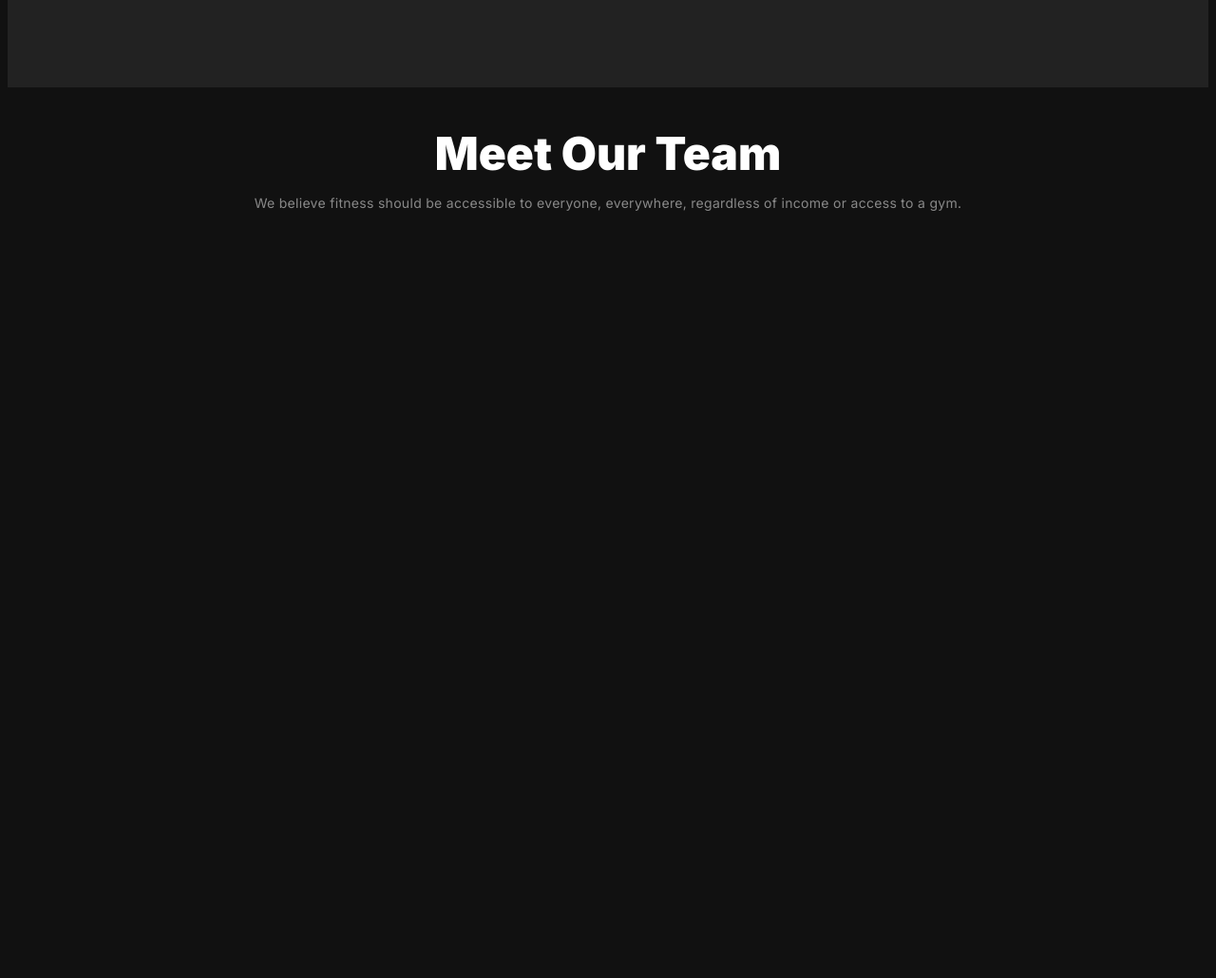
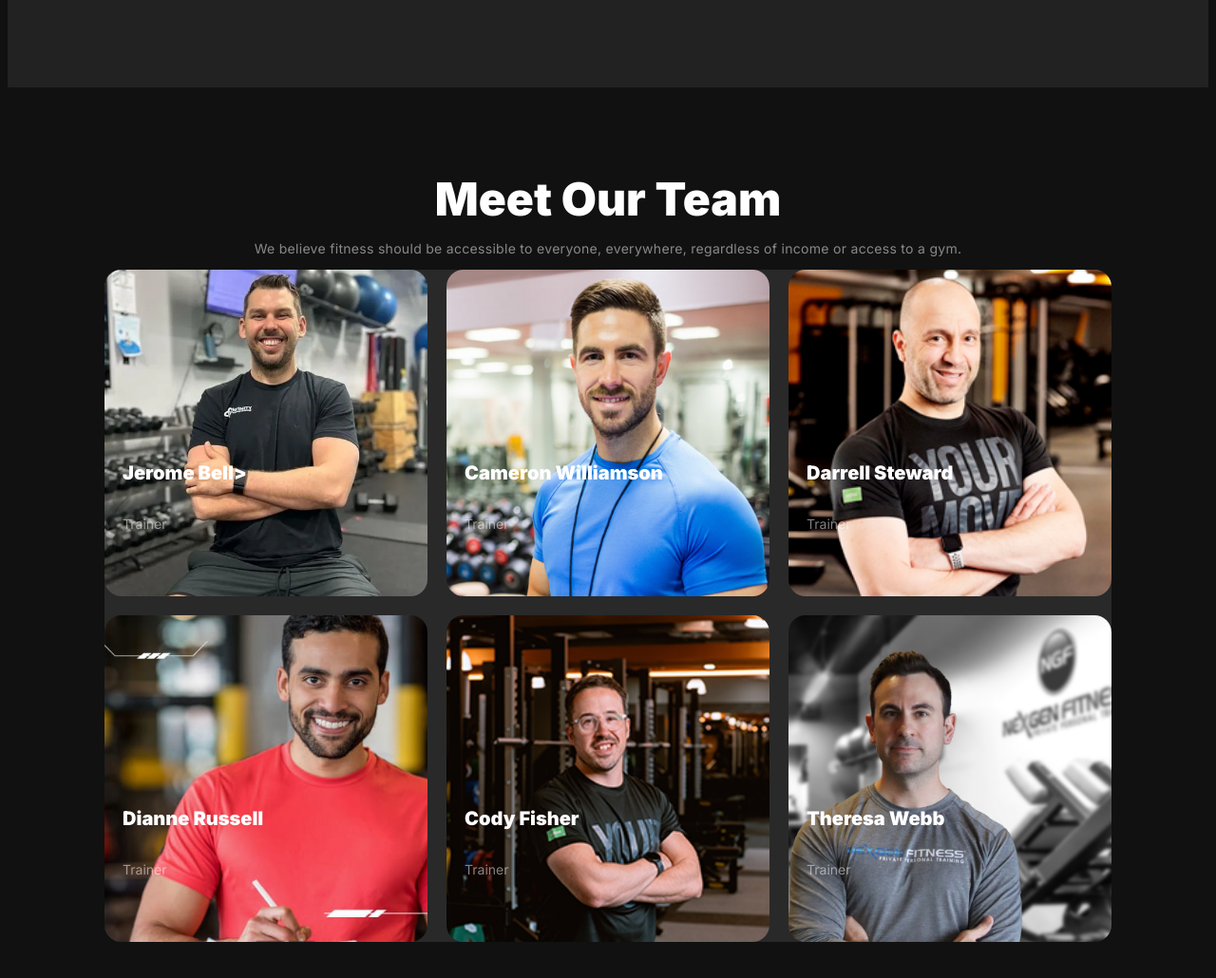
Before and after one commit to Parthaprotimdev/programminghero-assignment-two-B10, a plain HTML site: page index.html in a window 1280 px wide. Shown: the part 2508-3538 px from the top of the page at 95% size. Before the commit the page ends 2744 px from the top, so only its background shows below. Drawn offline with Linux system fonts and the light colour scheme.

Commit message:
meet team

```diff
--- a/index.html
+++ b/index.html
@@ -158,7 +158,7 @@
         </div>
       </section>
       <!-- ====================================== -->
-      <section>
+      <section class="our-team">
         <div>
           <h2 class="team-title text-1">Meet Our Team</h2>
           <p class="team-details text-2">
@@ -166,7 +166,50 @@
             regardless of income or access to a gym.
           </p>
         </div>
-        <div></div>
+        <div class="team text-1">
+          <div class="trainer-1">
+            <img class="trainer-img" src="./images/trainer1.png" alt="">
+            <div class="trainer-details">
+              <h4 class="name">Jerome Bell>
+              <h6 class="post">Trainer</h6>
+            </div>
+          </div>
+          <div class="trainer-1">
+            <img class="trainer-img" src="./images/trainer2.png" alt="">
+            <div class="trainer-details">
+              <h4 class="name">Cameron Williamson
+              <h6 class="post">Trainer</h6>
+            </div>
+          </div>
+          <div class="trainer-1">
+            <img class="trainer-img" src="./images/trainer3.png" alt="">
+            <div class="trainer-details">
+              <h4 class="name">Darrell Steward
+              <h6 class="post">Trainer</h6>
+            </div>
+          </div>
+          <div class="trainer-1">
+            <img class="trainer-img" src="./images/trainer4.png" alt="">
+            <div class="trainer-details">
+              <h4 class="name">Dianne Russell
+              <h6 class="post">Trainer</h6>
+            </div>
+          </div>
+          <div class="trainer-1">
+            <img class="trainer-img" src="./images/trainer5.png" alt="">
+            <div class="trainer-details">
+              <h4 class="name">Cody Fisher
+              <h6 class="post">Trainer</h6>
+            </div>
+          </div>
+          <div class="trainer-1">
+            <img class="trainer-img" src="./images/trainer6.png" alt="">
+            <div class="trainer-details">
+              <h4 class="name">Theresa Webb
+              <h6 class="post">Trainer</h6>
+            </div>
+          </div>
+        </div>
       </section>
     </main>
   </body>
--- a/style.css
+++ b/style.css
@@ -252,17 +252,54 @@ body {
   gap: 0.75rem;
 }
 /* ============================================================ */
+/* ourteam */
+.our-team {
+  margin-top: 5.5rem;
+  margin-bottom: 5.5rem;
+}
+
+.team {
+  max-width: 1060px;
+  margin-left: auto;
+  margin-right: auto;
+  padding-left: 0;
+  padding-right: 0;
+  display: grid;
+  grid-template-columns: repeat(3, minmax(0, auto));
+  row-gap: 1.25rem;
+  column-gap: 1.25rem;
+  border-radius: 1.125rem;
+  background: rgba(255, 255, 255, 0.1);
+}
+.trainer-1 {
+  position: relative;
+}
+.trainer-img {
+  width: 100%;
+  height: 100%;
+  object-fit: cover;
+  border-radius: 1.125rem;
+}
+.trainer-details {
+  position: absolute;
+  bottom: 2.25rem;
+  left: 1.19rem;
+}
+.name {
+  font-size: 1.25rem;
+  font-weight: 900;
+}
+.post {
+  color: rgba(255, 255, 255, 0.5);
+  font-size: 0.875rem;
+  font-weight: 400;
+}
 /* responssive */
 @media screen and (max-width: 576px) {
   .navbar,
   .nav-links,
   .banner {
     flex-direction: column;
-
-    /* .btn-1,
-  .btn-2 {
-    flex-direction: row;
-  } */
   }
 }
 @media screen and (max-width: 992px) {
```
